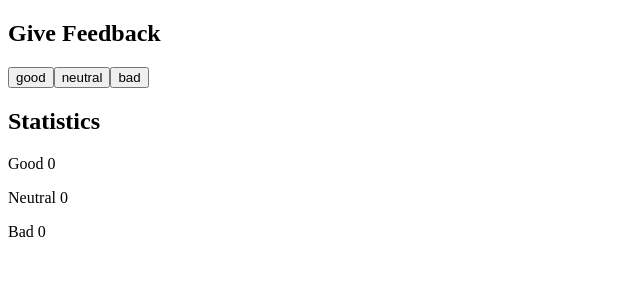
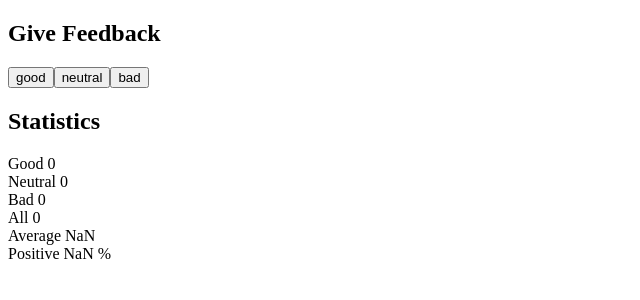
Before and after one commit to codesaure/full-stack-web-development, a React (Vite) app in the folder part1/unicafe/: page / in a window 1280 px wide. Shown: the top 300 px of the page, without its empty margins (0-640 px from the left). Built offline with nearby package versions, Linux system fonts and the light colour scheme.

Commit message:
Exercise 1.7

```diff
--- a/part1/unicafe/src/App.jsx
+++ b/part1/unicafe/src/App.jsx
@@ -27,9 +27,12 @@ const App = () => {
       <Button text="neutral" handleClick={increaseNeutral}/>
       <Button text="bad" handleClick={increaseBad}/>
       <Headers text="Statistics"/>
-      <p>Good {good}</p>
-      <p>Neutral {neutral}</p>
-      <p>Bad {bad}</p>
+      <span>Good {good}</span><br/>
+      <span>Neutral {neutral}</span><br/>
+      <span>Bad {bad}</span><br/>
+      <span>All {good+neutral+bad}</span><br/>
+      <span>Average {(good-bad)/(good+neutral+bad)}</span><br/>
+      <span>Positive {good/(good+neutral+bad)*100} %</span><br/>
     </div>
   )
 }
```
